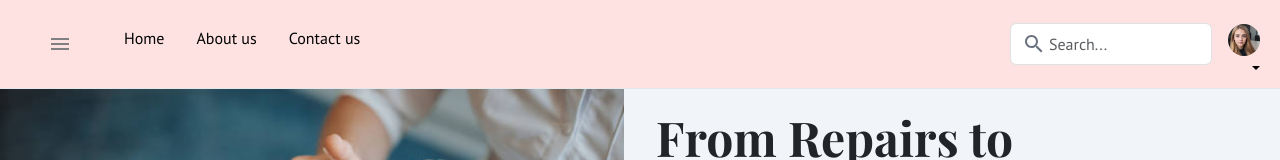
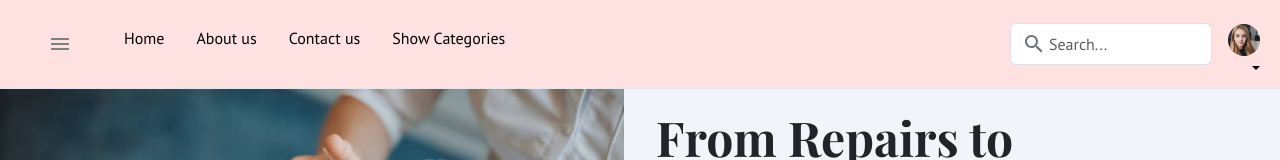
Before and after one commit to SaiChithra333/tasktrack, a React (Create React App) app: page /customer in a window 1280 px wide. Shown: the top 160 px of the page. Built offline with nearby package versions, Linux system fonts and the light colour scheme; a web font is replaced by a local one.

Commit message:
fourth commit

```diff
--- a/src/slides/Customer.js
+++ b/src/slides/Customer.js
@@ -50,11 +50,11 @@ function Customer() {
                 Contact us
               </Link>
             </li>
-            {/* <li>
-              <Link to="#" className="nav-link px-2 text-black ">
+            <li>
+              <Link to="/allCategories" className="nav-link px-2 text-black ">
                 Show Categories
               </Link>
-            </li> */}
+            </li>
           </ul>
           <div className="relative flex gap-3 items-center">
             <form className="" role="search">
--- a/src/slides/Professional.js
+++ b/src/slides/Professional.js
@@ -50,11 +50,11 @@ function Professional() {
                 Contact us
               </Link>
             </li>
-            {/* <li>
-              <Link to="#" className="nav-link px-2 text-black ">
+            <li>
+              <Link to="/allCategories" className="nav-link px-2 text-black ">
                 Show Categories
               </Link>
-            </li> */}
+            </li>
           </ul>
           <div className="relative flex gap-3 items-center">
             <form className="" role="search">
```
